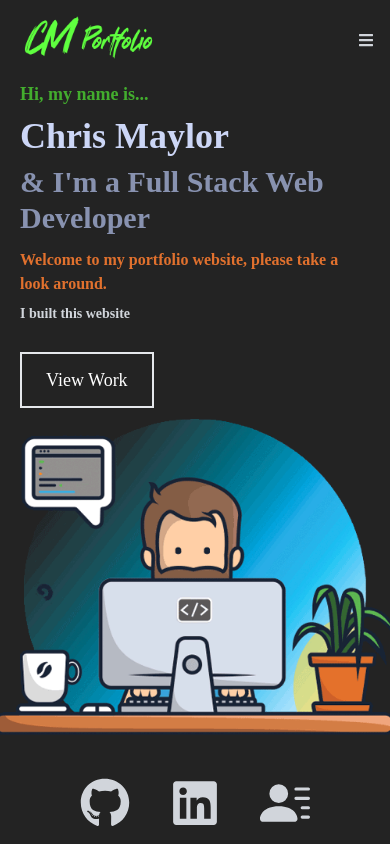
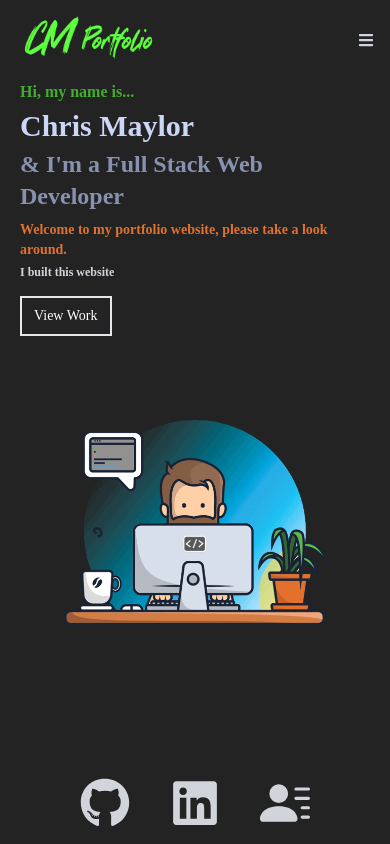
Before and after one commit to ChrisMaylor92/portfolio-1, a React (Create React App) app: page / in a window 390 px wide. Shown: the top 844 px of the page. Built offline with nearby package versions, Linux system fonts and the light colour scheme.

Commit message:
changes home sizing

```diff
--- a/src/components/Home.jsx
+++ b/src/components/Home.jsx
@@ -21,7 +21,7 @@ export const Home = () => {
                     ]}
                 wrapper="span"
                 speed={60}
-                className="text-lg text-left font-bold pb-2 justify-items-start text-[#43ad2e]"
+                className="text-md text-left font-bold pb-1 justify-items-start text-[#43ad2e]"
                 repeat={0}
                 cursor={false}
                 />
@@ -36,7 +36,7 @@ export const Home = () => {
                     ]}
                 wrapper="span"
                 speed={20}
-                className="text-4xl text-left font-bold pb-2 text-[#ccd6f6]"
+                className="text-3xl text-left font-bold pb-1 text-[#ccd6f6]"
                 repeat={0}
                 cursor={false}
                 />
@@ -51,7 +51,7 @@ export const Home = () => {
                     ]}
                 wrapper="span"
                 speed={65}
-                className="text-3xl text-left font-bold pb-1 text-[#8892b0]"
+                className="text-2xl text-left font-bold pb-1 text-[#8892b0]"
                 repeat={0}
                 cursor={false}
                 />
@@ -64,7 +64,7 @@ export const Home = () => {
                     ]}
                 wrapper="span"
                 speed={65}
-                className="text-md font-bold  py-2 text-[#e1712e]"
+                className="text-sm font-bold  py-1 text-[#e1712e]"
                 repeat={0}
                 cursor={false}
                 />
@@ -77,15 +77,15 @@ export const Home = () => {
                     ]}
                 wrapper="span"
                 speed={65}
-                className="text-sm font-bold pb-2 text-gray-300"
+                className="text-xs font-bold pb-1 text-gray-300"
                 repeat={0}
                 cursor={false}
                 />
                 {/* <h2 className="text-3xl md:text-6xl font-bold text-[#8892b0]">& I'm a Full Stack Developer</h2> */}
                 {/* <p className="text-lg text-gray-300 py-4 max-w-700px">Welcome to my portfolio website, please take a look around. I built this website using Javascript, React, TailwindCSS & Adobe CSS. </p> */}
-                 <div className="pt-3">
+                 <div className="pt-1">
                     <Link to="work" smooth={true} duration={500} >
-                        <button className="text-white text-lg group border-2 px-6 py-3 my-2 flex items-center hover:bg-[#43ad2e] hover:border-[#43ad2e]">
+                        <button className="text-white text-sm border-2 px-3 py-2 my-2  hover:bg-[#43ad2e] hover:border-[#43ad2e]">
                         View Work
 
                         </button>
@@ -96,7 +96,7 @@ export const Home = () => {
             </div>
         </div>
 {/* Desktop View */}
-        <div name="home" className="hidden w-full h-screen md:grid grid-cols-3 justify-center">
+        <div name="home" className="hidden w-screen h-screen md:grid grid-cols-3 justify-center">
             {/* container */}
             <div>
 
--- a/src/index.css
+++ b/src/index.css
@@ -44,7 +44,7 @@
     width: 100%;
     height: 100vh;
     background-image: url(assets/coderMorningPortrait.gif);
-    background-size: cover;
+    background-size: 100% auto;
     background-position: center;
     background-attachment: fixed;
 }
```
